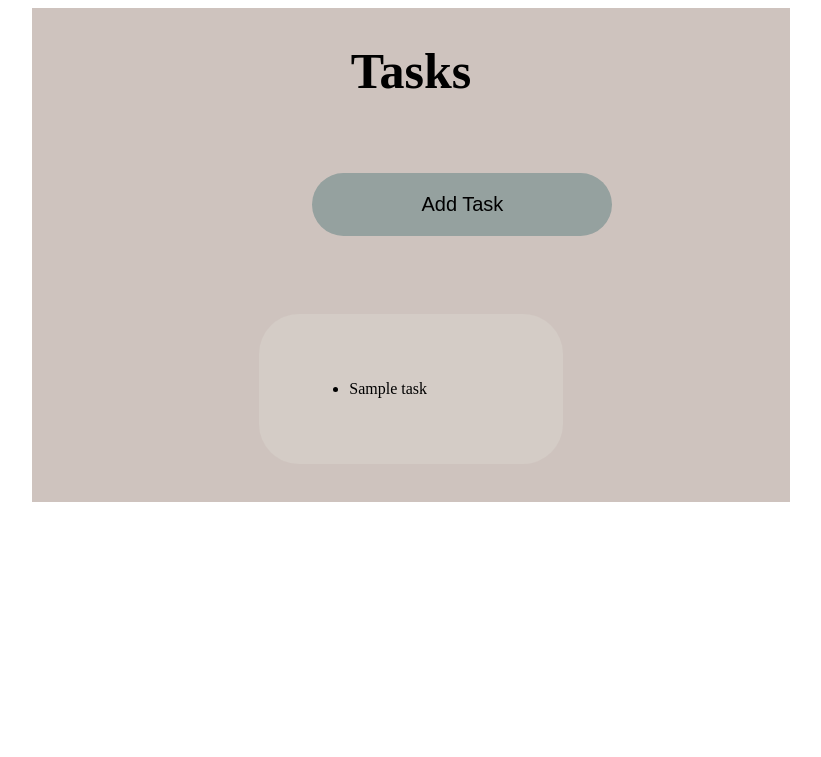
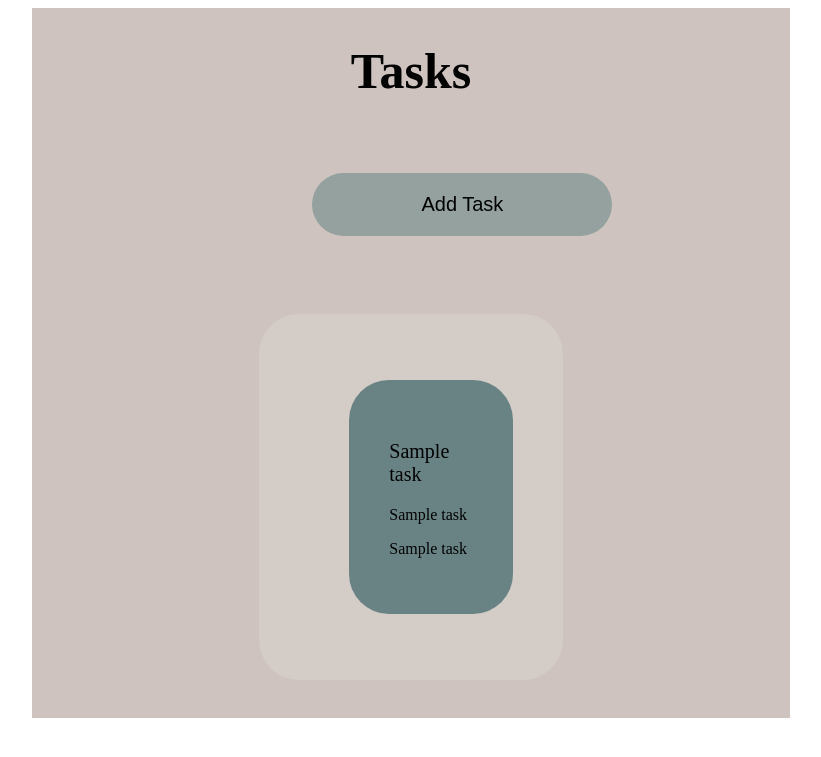
Before and after one commit to hardmando/todo, a Flask app: page / in a window 1280 px wide. Shown: the top 757 px of the page, without its empty margins (229-1050 px from the left). Run offline with Flask 3, Linux system fonts and the light colour scheme; a database or web service that is not in the repository returns one stand-in record (values such as "Sample title"); some libraries are stand-ins or nearby versions.

Commit message:
tasks display

```diff
--- a/app.py
+++ b/app.py
@@ -20,7 +20,9 @@ cur.execute('CREATE TABLE tasks(task_id serial PRIMARY KEY,'
             'description character varying NULL,'
             'created_at timestamp NOT NULL,'
             'completed_at timestamp NULL);'
-            'INSERT INTO tasks(description, created_at) VALUES (%s, %s);', ('test', '2000-01-01'))
+            'INSERT INTO tasks(description, created_at) VALUES (%s, %s);',
+            ('test0', '2000-01-01'))
+cur.execute('INSERT INTO tasks (description, created_at) VALUES (%s, %s);', ('test1', '2000-01-01'))
 conn.commit()
 
 cur.close()
--- a/static/home.css
+++ b/static/home.css
@@ -50,3 +50,12 @@ button:active{
 input{
 
 }
+.task{
+    display: flex;
+    background: #698385;
+    border-radius: 40px;
+    padding: 40px;
+}
+.task-name{
+    font-size: 20px;
+}
--- a/templates/home.html
+++ b/templates/home.html
@@ -23,8 +23,13 @@
         <div class="tasks-list">
             <ul>
                 {% for task in tasks %}
-                    <li>
-                        {{ task[2] }}
+                    <li class="task">
+                        <div>
+                            <p class="task-name">{{ task[2] }}</p>
+                            <p class="task-added-date">{{ task[3] }}</p>
+                            <p class="task-completion-date">{{ task[4] }}</p>
+                        </div>
+
                     </li>
                 {% endfor %}
             </ul>
```
